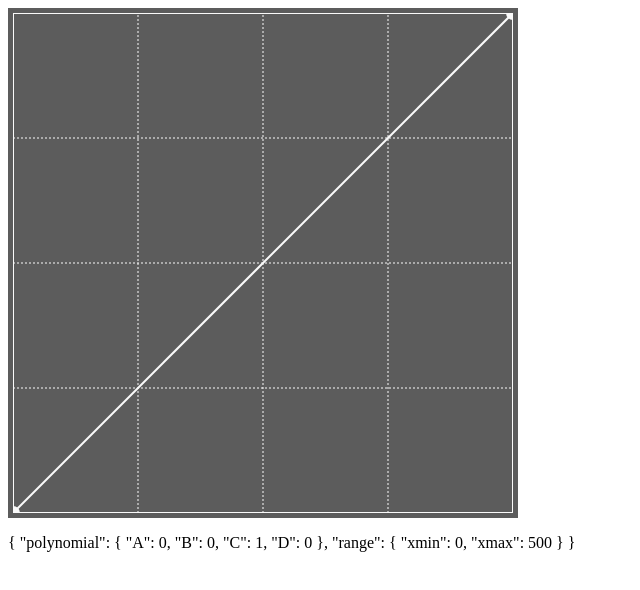
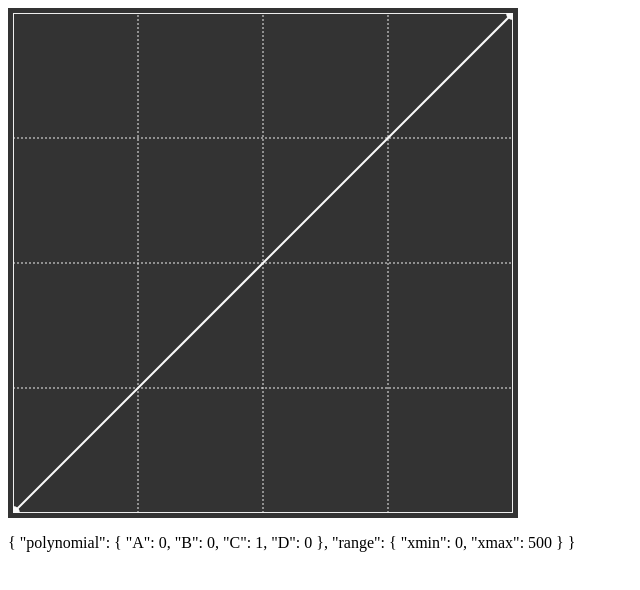
Before and after one commit to skorikovkr/color-correction, a Vue app: page / in a window 1280 px wide. Shown: the top 590 px of the page, without its empty margins (0-640 px from the left). Built offline with nearby package versions, Linux system fonts and the light colour scheme.

Commit message:
Color theme changes

```diff
--- a/src/components/CurveCanvas.vue
+++ b/src/components/CurveCanvas.vue
@@ -151,18 +151,18 @@ const handleNotPointMouseDown = (e : MouseEvent) => {
         <!-- Grid -->
         <line v-for="i in (4-1)"
             :x1="i*size.width/4" :y1="0" :x2="i*size.width/4" :y2="size.height"
-            stroke="#FAFAFA" stroke-width="1" stroke-dasharray="2,2"
+            stroke="#eeeeee" stroke-width="1" stroke-dasharray="2,2"
         />
         <line v-for="i in (4-1)"
             :x1="0" :y1="i*size.height/4" :x2="size.width" :y2="i*size.height/4"
-            stroke="#FAFAFA" stroke-width="1" stroke-dasharray="2,2"
+            stroke="#eeeeee" stroke-width="1" stroke-dasharray="2,2"
         />
 
         <!-- Bounds -->
-        <line :x1="0"          :y1="0"           :x2="size.width" :y2="0"           stroke="#FAFAFA" stroke-width="2" />
-        <line :x1="size.width" :y1="0"           :x2="size.width" :y2="size.height" stroke="#FAFAFA" stroke-width="2" />
-        <line :x1="size.width" :y1="size.height" :x2="0"          :y2="size.height" stroke="#FAFAFA" stroke-width="2" />
-        <line :x1="0"          :y1="size.height" :x2="0"          :y2="0"           stroke="#FAFAFA" stroke-width="2" />
+        <line :x1="0"          :y1="0"           :x2="size.width" :y2="0"           stroke="#eeeeee" stroke-width="2" />
+        <line :x1="size.width" :y1="0"           :x2="size.width" :y2="size.height" stroke="#eeeeee" stroke-width="2" />
+        <line :x1="size.width" :y1="size.height" :x2="0"          :y2="size.height" stroke="#eeeeee" stroke-width="2" />
+        <line :x1="0"          :y1="size.height" :x2="0"          :y2="0"           stroke="#eeeeee" stroke-width="2" />
 
         <!-- Curve -->
         <path :d="svgPath" fill="none" stroke="#FAFAFA" stroke-width="2"></path>
@@ -184,12 +184,12 @@ const handleNotPointMouseDown = (e : MouseEvent) => {
 
 <style scoped>
 .curve-canvas-container {
-  background-color: #5C5C5C;
-  border: 5px solid #5C5C5C;
+  background-color: #333333;
+  border: 5px solid #333333;
 }
 
 .curve-canvas {
-  background-color: #5C5C5C;
+  background-color: #333333;
   transform-origin: center center;
   transform: scale(1, -1);
   height: 100%;
```
